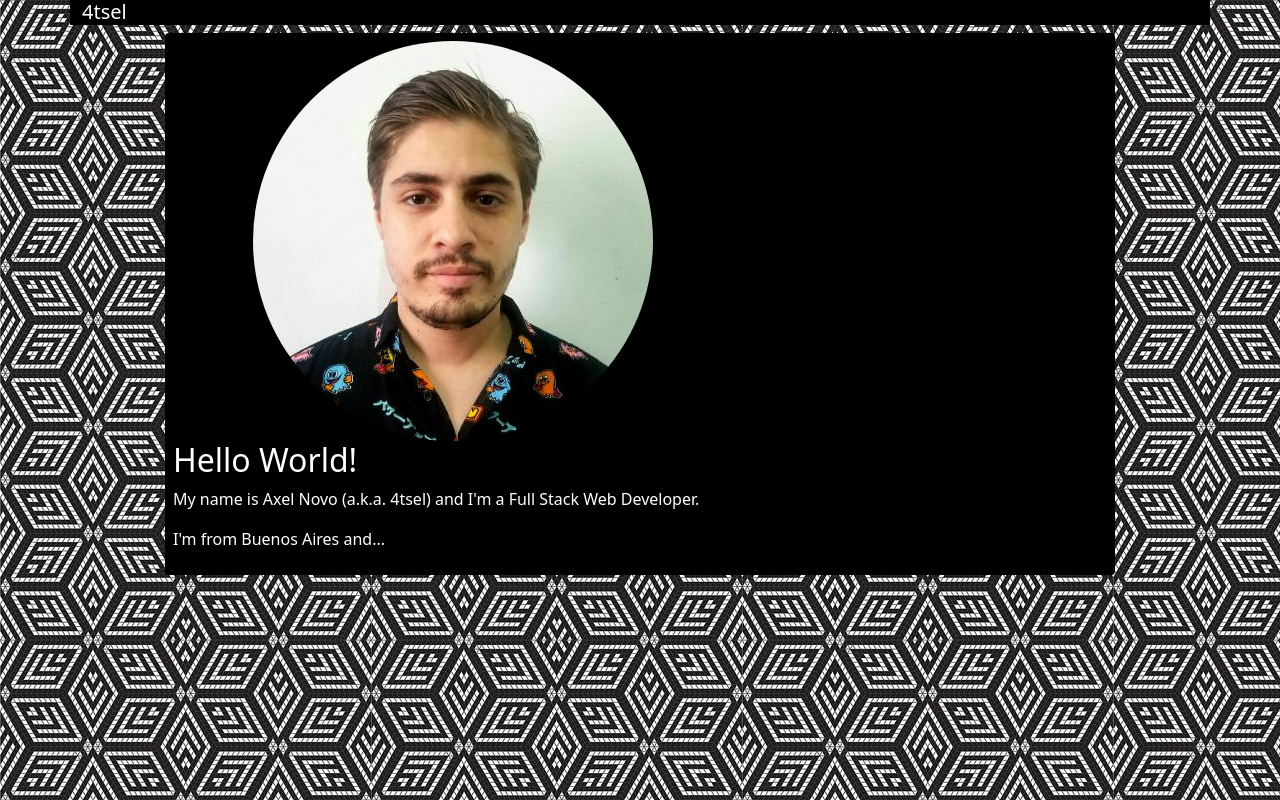
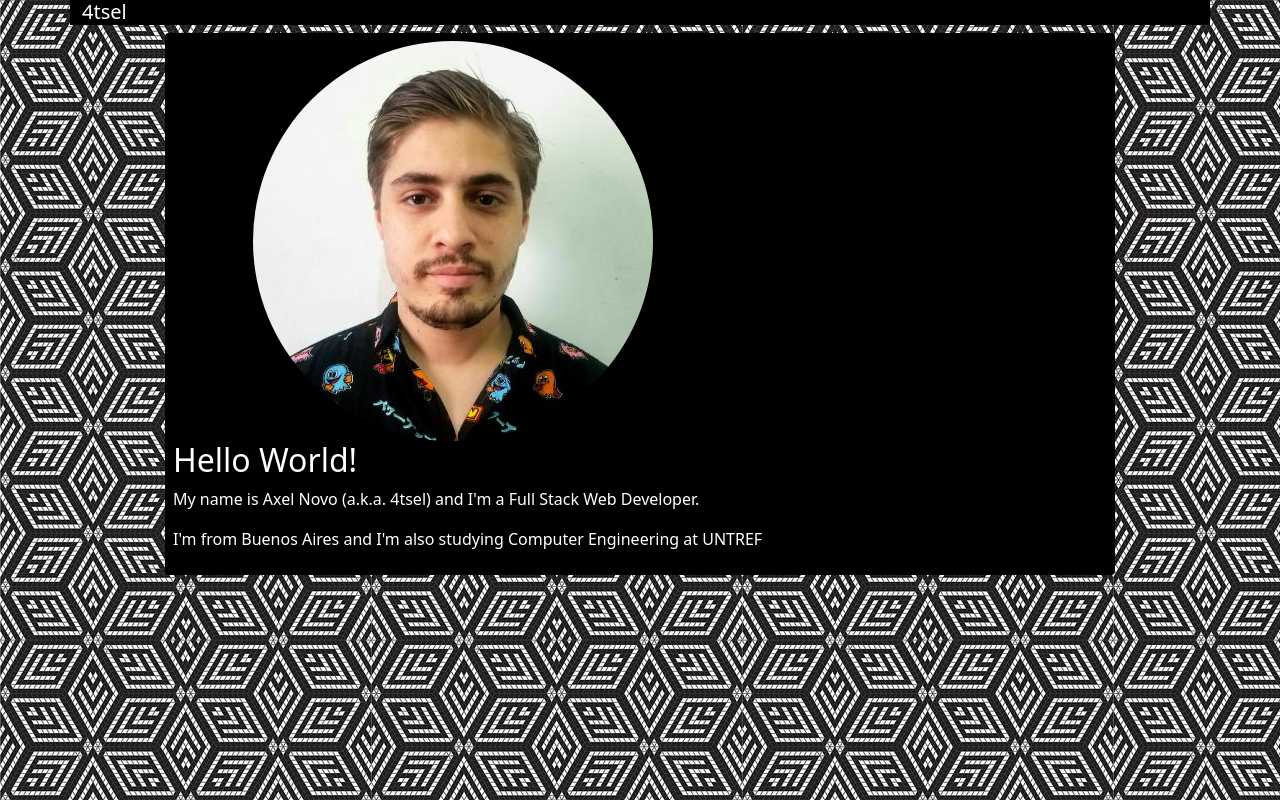
Before and after one commit to 4tsel/4tsel.github.io, a plain HTML site: page index.html in a window 1280 px wide. Drawn offline with nearby package versions, Linux system fonts and the light colour scheme.

Commit message:
Testing updates

```diff
--- a/index.html
+++ b/index.html
@@ -49,7 +49,7 @@
 
                         <h2>Hello World!</h2>
                         <p>My name is Axel Novo (a.k.a. 4tsel) and I'm a Full Stack Web Developer.</p>
-                        <p>I'm from Buenos Aires and...</p>
+                        <p>I'm from Buenos Aires and I'm also studying Computer Engineering at UNTREF</p>
                     </div>
                 </div>
             </div>
```
